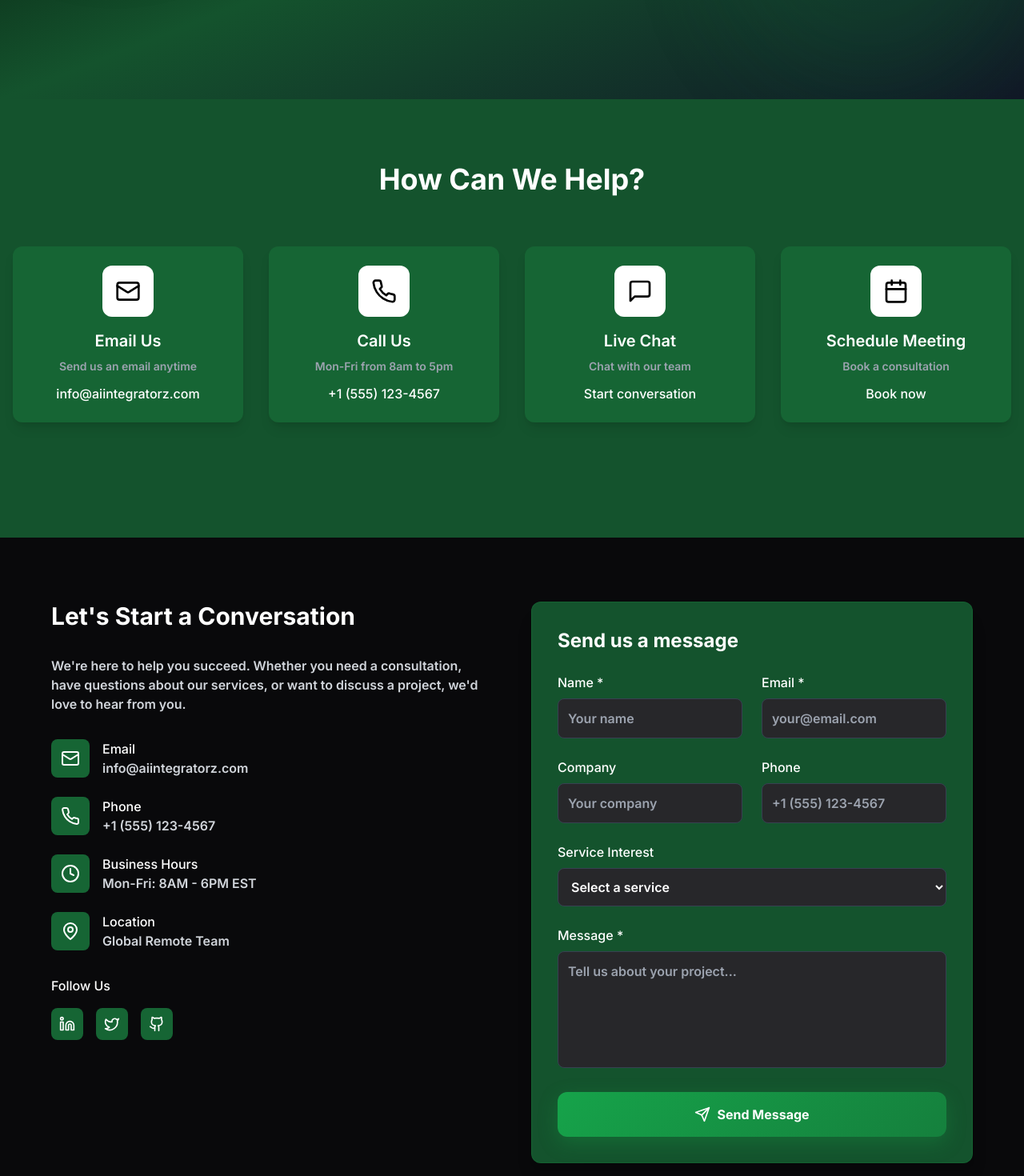
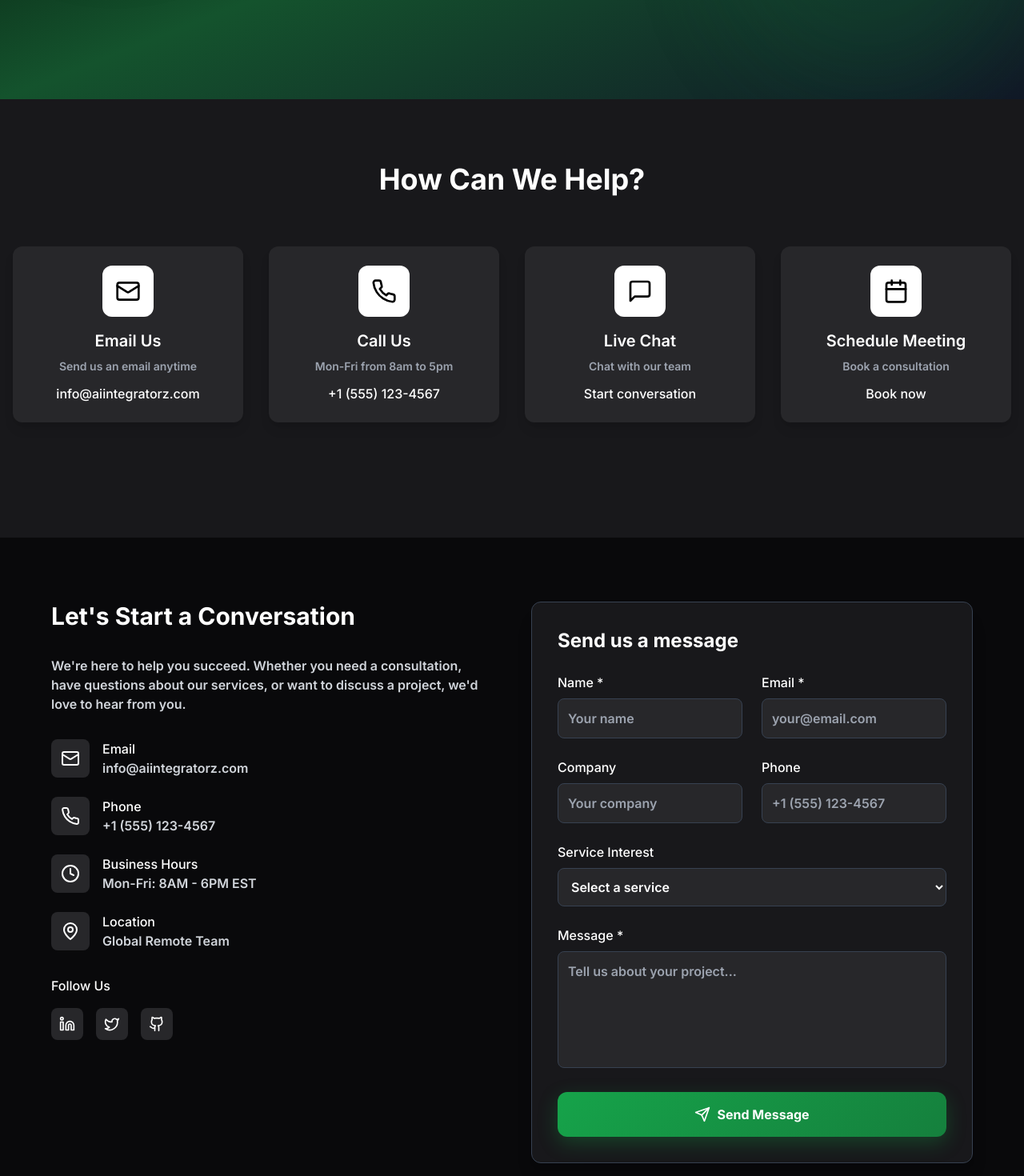
Before and after one commit to Nikitayadav4048/AIINTEGRATORTECH, a Next.js app: page /contact in a window 1280 px wide. Shown: the part 380-1850 px from the top of the page at 80% size. Built offline with nearby package versions, Linux system fonts and the light colour scheme.

Commit message:
Balance colors - reduce green, add more black/gray

```diff
--- a/app/contact/page.tsx
+++ b/app/contact/page.tsx
@@ -91,7 +91,7 @@ export default function ContactPage() {
       </section>
 
       {/* Contact Methods */}
-      <section className="py-20 bg-green-900">
+      <section className="py-20 bg-gray-900">
         <div className="container mx-auto px-4">
           <h2 className="text-4xl font-bold text-white text-center mb-16">
             How Can We Help?
@@ -106,7 +106,7 @@ export default function ContactPage() {
                 whileInView={{ opacity: 1, y: 0 }}
                 transition={{ duration: 0.6, delay: index * 0.1 }}
                 viewport={{ once: true }}
-                className="bg-green-800 p-6 rounded-xl text-center hover:bg-green-700 transition-all duration-300 group transform hover:scale-105 shadow-lg hover:shadow-green-500/20"
+                className="bg-gray-800 p-6 rounded-xl text-center hover:bg-green-800 transition-all duration-300 group transform hover:scale-105 shadow-lg"
               >
                 <div className="w-16 h-16 bg-white rounded-xl flex items-center justify-center mx-auto mb-4 group-hover:scale-110 transition-transform">
                   <method.icon className="w-8 h-8 text-black" />
@@ -146,7 +146,7 @@ export default function ContactPage() {
 
               <div className="space-y-6 mb-8">
                 <div className="flex items-center space-x-4">
-                  <div className="w-12 h-12 bg-green-800 rounded-lg flex items-center justify-center">
+                  <div className="w-12 h-12 bg-gray-800 rounded-lg flex items-center justify-center">
                     <Mail className="w-6 h-6 text-white" />
                   </div>
                   <div>
@@ -155,7 +155,7 @@ export default function ContactPage() {
                   </div>
                 </div>
                 <div className="flex items-center space-x-4">
-                  <div className="w-12 h-12 bg-green-800 rounded-lg flex items-center justify-center">
+                  <div className="w-12 h-12 bg-gray-800 rounded-lg flex items-center justify-center">
                     <Phone className="w-6 h-6 text-white" />
                   </div>
                   <div>
@@ -164,7 +164,7 @@ export default function ContactPage() {
                   </div>
                 </div>
                 <div className="flex items-center space-x-4">
-                  <div className="w-12 h-12 bg-green-800 rounded-lg flex items-center justify-center">
+                  <div className="w-12 h-12 bg-gray-800 rounded-lg flex items-center justify-center">
                     <Clock className="w-6 h-6 text-white" />
                   </div>
                   <div>
@@ -173,7 +173,7 @@ export default function ContactPage() {
                   </div>
                 </div>
                 <div className="flex items-center space-x-4">
-                  <div className="w-12 h-12 bg-green-800 rounded-lg flex items-center justify-center">
+                  <div className="w-12 h-12 bg-gray-800 rounded-lg flex items-center justify-center">
                     <MapPin className="w-6 h-6 text-white" />
                   </div>
                   <div>
@@ -190,7 +190,7 @@ export default function ContactPage() {
                     <a
                       key={social.label}
                       href={social.href}
-                      className="w-10 h-10 bg-green-800 rounded-lg flex items-center justify-center hover:bg-green-600 hover:scale-110 transition-all duration-300"
+                      className="w-10 h-10 bg-gray-800 rounded-lg flex items-center justify-center hover:bg-green-700 hover:scale-110 transition-all duration-300"
                       aria-label={social.label}
                     >
                       <social.icon className="w-5 h-5" />
@@ -207,7 +207,7 @@ export default function ContactPage() {
               transition={{ duration: 0.8, delay: 0.2 }}
               viewport={{ once: true }}
             >
-              <form onSubmit={handleSubmit} className="bg-green-900 p-8 rounded-xl shadow-xl border border-green-700/30">
+              <form onSubmit={handleSubmit} className="bg-gray-900 p-8 rounded-xl shadow-xl border border-gray-700">
                 <h3 className="text-2xl font-bold text-white mb-6">Send us a message</h3>
 
                 <div className="grid grid-cols-1 md:grid-cols-2 gap-6 mb-6">
```
